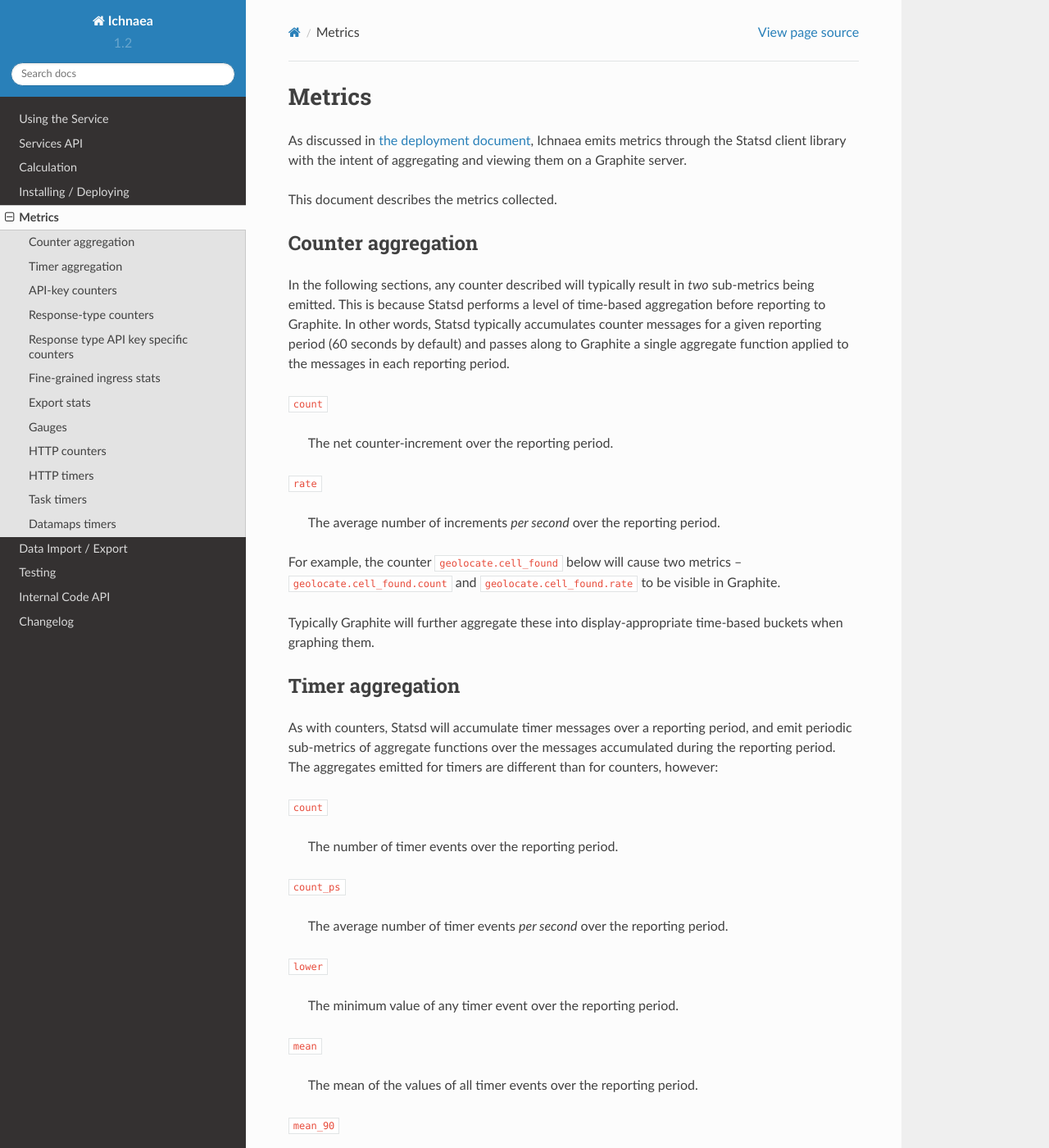
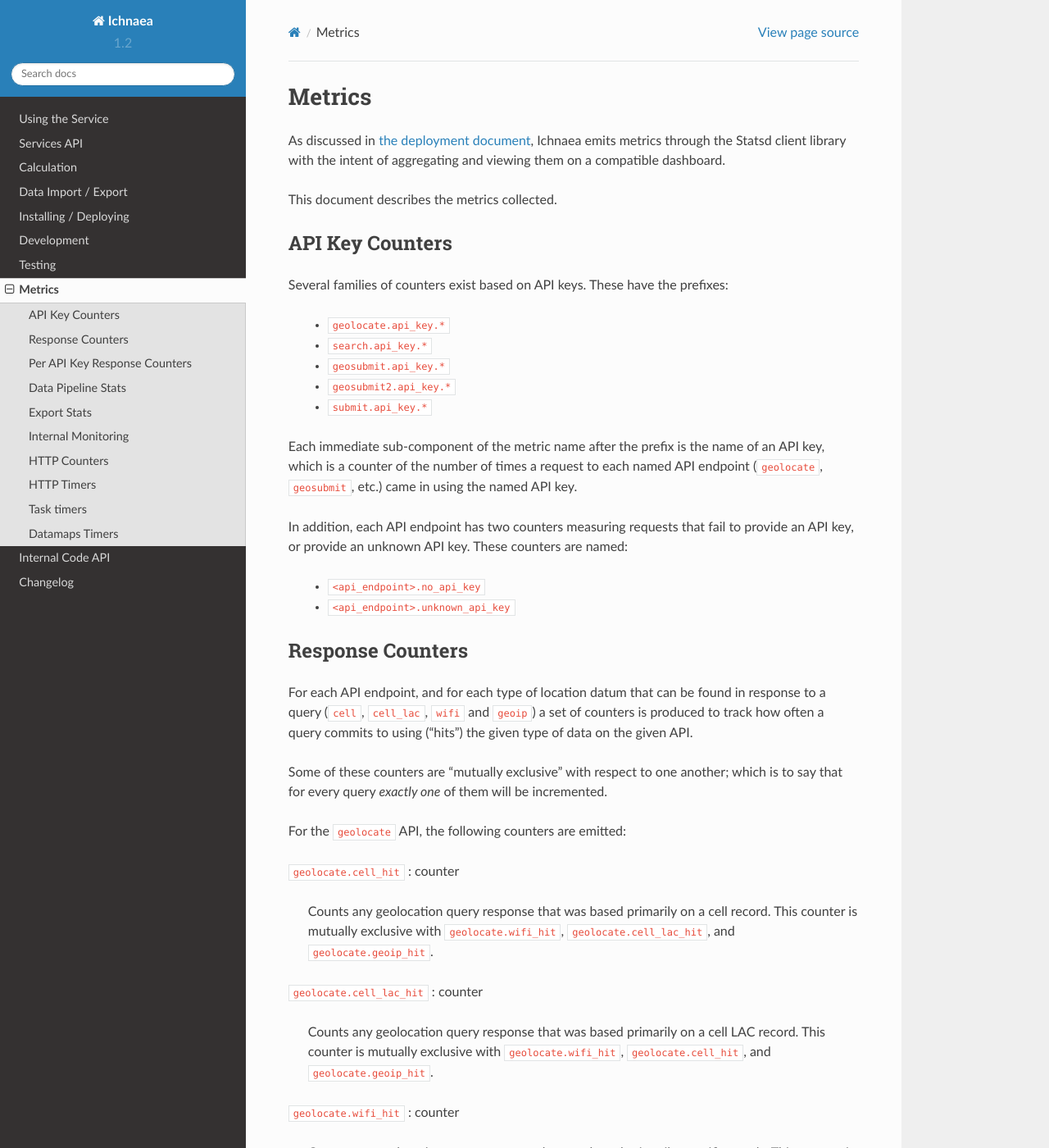
Before and after one commit to mozilla/ichnaea, a Sphinx documentation site: the page built from docs/metrics.rst, in a window 1280 px wide and 1400 px high. Shown: the whole window at 82% size. Built offline with Sphinx 7.4.7 and the Read the Docs theme 2.0.0, drawn with Linux system fonts in a browser that asks for light colours; some of the changed text lies outside the part shown.

```diff
--- a/docs/import_export.rst
+++ b/docs/import_export.rst
@@ -5,7 +5,7 @@
 ====================
 
 Ichnaea supports automatic, periodic CSV (comma separated values) export
-of aggregate cell data (position estimates) and soon periodic import of
+of aggregate cell data (position estimates) and periodic import of
 the same type of data from the OpenCellID project.
 
 The data exchange format was created in collaboration with the
--- a/docs/metrics.rst
+++ b/docs/metrics.rst
@@ -6,82 +6,12 @@
 
 As discussed in :ref:`the deployment document <deploy>`, Ichnaea emits
 metrics through the Statsd client library with the intent of
-aggregating and viewing them on a Graphite server.
+aggregating and viewing them on a compatible dashboard.
 
 This document describes the metrics collected.
 
-Counter aggregation
--------------------
 
-In the following sections, any counter described will typically result in
-*two* sub-metrics being emitted. This is because Statsd performs a level
-of time-based aggregation before reporting to Graphite. In other words,
-Statsd typically accumulates counter messages for a given reporting period
-(60 seconds by default) and passes along to Graphite a single aggregate
-function applied to the messages in each reporting period.
-
-``count``
-
-    The net counter-increment over the reporting period.
-
-``rate``
-
-    The average number of increments *per second* over the reporting
-    period.
-
-For example, the counter ``geolocate.cell_found`` below will cause two
-metrics -- ``geolocate.cell_found.count`` and ``geolocate.cell_found.rate``
-to be visible in Graphite.
-
-Typically Graphite will further aggregate these into display-appropriate
-time-based buckets when graphing them.
-
-
-Timer aggregation
------------------
-
-As with counters, Statsd will accumulate timer messages over a reporting
-period, and emit periodic sub-metrics of aggregate functions over the
-messages accumulated during the reporting period. The aggregates emitted
-for timers are different than for counters, however:
-
-``count``
-
-    The number of timer events over the reporting period.
-
-``count_ps``
-
-    The average number of timer events *per second* over the reporting
-    period.
-
-``lower``
-
-    The minimum value of any timer event over the reporting period.
-
-``mean``
-
-    The mean of the values of all timer events over the reporting period.
-
-``mean_90``
-
-    The mean of the lower 90th percentile of the values of all timer
-    events over the reporting period.
-
-``upper``
-
-    The maximum value of any timer event over the reporting period.
-
-``upper_90``
-
-    The maximum of the lower 90th percentile of the values of all timer
-    events over the reporting period.
-
-``sum``
-
-    The sum of the values of all timer events over the reporting period.
-
-
-API-key counters
+API Key Counters
 ----------------
 
 Several families of counters exist based on API keys. These have the prefixes:
@@ -89,34 +19,24 @@
   - ``geolocate.api_key.*``
   - ``search.api_key.*``
   - ``geosubmit.api_key.*``
+  - ``geosubmit2.api_key.*``
   - ``submit.api_key.*``
 
 Each immediate sub-component of the metric name after the prefix is the name
 of an API key, which is a counter of the number of times a request to each
-named API endpoint (``geolocate``, ``search``, ``submit`` or ``geosubmit``)
-came in using the named API key.
+named API endpoint (``geolocate``, ``geosubmit``, etc.) came in using the
+named API key.
 
 In addition, each API endpoint has two counters measuring requests that
 fail to provide an API key, or provide an unknown API key. These counters
 are named:
 
-  - ``geolocate.no_api_key``
-  - ``search.no_api_key``
-  - ``geosubmit.no_api_key``
-  - ``submit.no_api_key``
-
-and
-
-  - ``geolocate.unknown_api_key``
-  - ``search.unknown_api_key``
-  - ``geosubmit.unknown_api_key``
-  - ``submit.unknown_api_key``
-
-respectively.
+  - ``<api_endpoint>.no_api_key``
+  - ``<api_endpoint>.unknown_api_key``
 
 
-Response-type counters
-----------------------
+Response Counters
+-----------------
 
 For each API endpoint, and for each type of location datum that can be
 found in response to a query (``cell``, ``cell_lac``, ``wifi`` and
@@ -179,13 +99,13 @@
 
 
 In addition to ``geolocate`` response-type counters, equivalent counters
-exist for the ``search`` and ``geosubmit`` API endpoints.
+exist for the ``search`` API endpoint.
 
 
-Response type API key specific counters
----------------------------------------
+Per API Key Response Counters
+-----------------------------
 
-In addition to the above mentioned response type counters, additional
+In addition to the above mentioned response counters, additional
 extended stats are provided for some API keys. These counters track if
 the best possible response was given for each query. Exactly one counter
 is used per response. For example if WiFi information was provided in the
@@ -216,19 +136,19 @@
     those were no position estimate could be given (miss).
 
 
-In addition to ``geolocate`` response-type counters, equivalent counters
-exist for the ``search`` and ``geosubmit`` API endpoints.
+In addition to ``geolocate`` response counters, equivalent counters
+exist for the ``search`` API endpoint.
 
 
-Fine-grained ingress stats
---------------------------
+Data Pipeline Stats
+-------------------
 
 When a batch of reports is accepted at one of the submission API
 endpoints, it is decomposed into a number of "items" -- wifi or cell
 observations -- each of which then works its way through a process of
-normalization, consistency-checking, rate limiting and eventually
-(possibly) integration into aggregate station estimates held in the main
-database tables. Along the way several counters measure the steps involved:
+normalization, consistency-checking and eventually (possibly) integration
+into aggregate station estimates held in the main database tables.
+Along the way several counters measure the steps involved:
 
 ``items.uploaded.batches`` : counter
 
@@ -242,20 +162,19 @@
 ``items.uploaded.batch_size`` : timer
 
     Pseudo-timer counting the number of reports per uploaded batch.
-    Typically client software like Mozilla Stumbler uploads 50 reports
-    per batch.
+    Typically client software uploads 50 reports per batch.
 
 ``items.uploaded.reports`` : counter
 
-    Counts the number of reports accepted to the data processing pipeline.
+    Counts the number of reports accepted into the data processing pipeline.
 
 ``items.uploaded.cell_observations``, ``items.uploaded.wifi_observations`` : counters
 
-    Count the number of cell or wifi observations entering the data processing
-    pipeline; before normalization, blacklist processing and rate limiting
-    have been applied. In other words this metric counts "total cell or wifi
-    observations inside each submitted batch", as each batch is decomposed
-    into individual observations.
+    Count the number of cell or wifi observations entering the data
+    processing pipeline; before normalization and blacklist processing
+    have been applied. In other words this metric counts "total cell or
+    wifi observations inside each submitted batch", as each batch is
+    decomposed into individual observations.
 
 ``items.dropped.cell_ingress_malformed``, ``items.dropped.wifi_ingress_malformed`` : counters
 
@@ -280,8 +199,8 @@
 
 ``items.inserted.cell_observations``, ``items.inserted.wifi_observations`` : counters
 
-    Count cell or wifi observations that are successfully normalized and
-    integrated, not discarded due to rate limits or consistency errors.
+    Count cell or wifi observations that are successfully normalized,
+    integrated and not discarded due to consistency errors.
 
 In addition to these global stats on the data processing pipeline,
 we also have a number of per API key stats for uploaded data.
@@ -300,7 +219,7 @@
 
     Count the number of uploaded cell and wifi observations for this API key.
 
-Export stats
+Export Stats
 ------------
 
 Incoming reports can also be sent to a number of different export targets.
@@ -320,8 +239,8 @@
     A status can either be a simple `success` and `failure` or a HTTP
     response code like 200, 400, etc.
 
-Gauges
-------
+Internal Monitoring
+-------------------
 
 ``queue.celery_default``,
 ``queue.celery_incoming``,
@@ -361,11 +280,11 @@
 
 Response codes in the 400 range (eg. 404) are only generated for HTTP paths
 referring to API endpoints. Logging them for unknown and invalid paths would
-overwhelm the graphite backend with all the random paths the friendly
-Internet bots army sends along.
+overwhelm the system with all the random paths the friendly Internet bots
+army sends along.
 
 
-HTTP timers
+HTTP Timers
 -----------
 
 In addition to the HTTP counters, every legitimate, routed request to
@@ -388,7 +307,7 @@
   - ``task.data.upload_reports``
 
 
-Datamaps timers
+Datamaps Timers
 ---------------
 
 Ichnaea includes a script to generate a data map from the gathered map
--- a/docs/usage.rst
+++ b/docs/usage.rst
@@ -5,7 +5,7 @@
 =================
 
 You can either use the service directly via the HTTP service APIs
-or you can use one of the existing apps or integrations.
+or you can use one of the existing applications or libraries.
 
 
 HTTP API
@@ -15,8 +15,8 @@
 like curl or via any programming language allowing you to do HTTP calls.
 
 
-Apps / Libraries
-----------------
+Applications / Libraries
+------------------------
 
 A number of applications and libraries with different capabilities exist
 which allow you to interact with the service. Please have a look at the
--- a/setup.py
+++ b/setup.py
@@ -36,7 +36,6 @@
     requires.append('argparse')
 
 test_requires = requires + [
-    'beautifulsoup4',
     'coverage',
     'mock',
     'nose',
```
Also changed, not shown: other parts of docs/metrics.rst (+2 -2 lines), README.rst (+8 -10 lines), docs/calculation.rst (+25 -16 lines), docs/development.rst (added, +95 -0 lines), docs/index.rst (+4 -3 lines), docs/testing.rst (+5 -49 lines).
